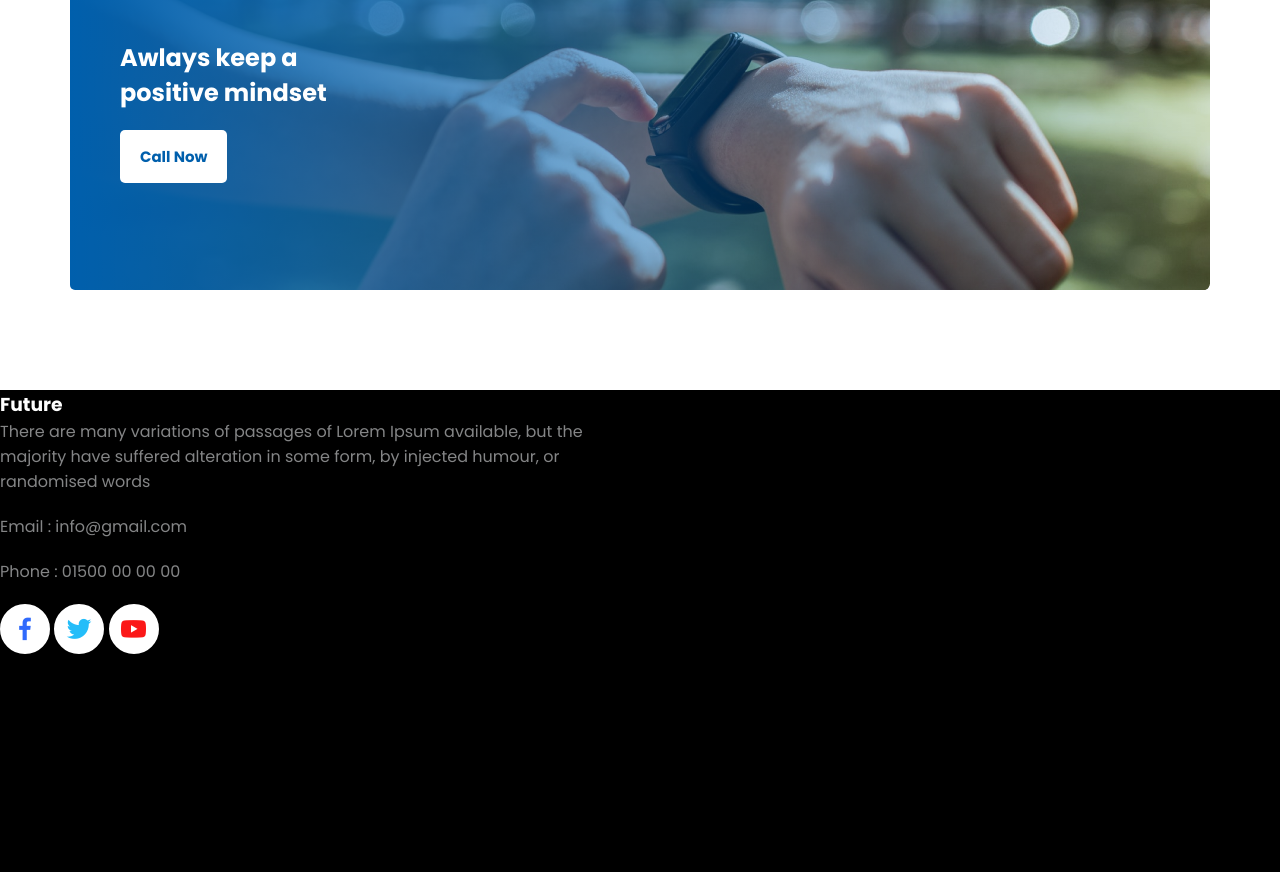
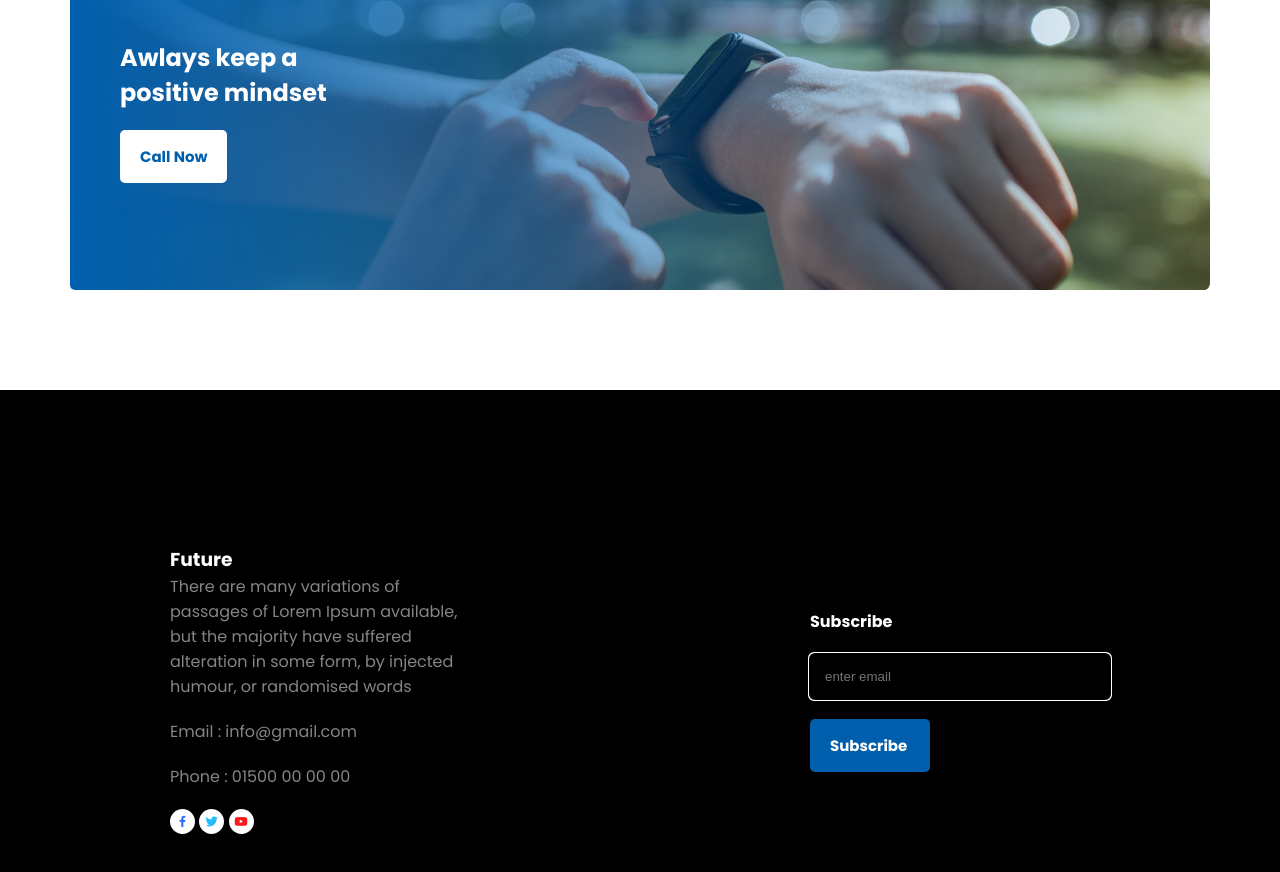
Before and after one commit to Freelancerhatem/new-year, a plain HTML site: page index.html in a window 1280 px wide. Shown: the part 1860-2732 px from the top of the page. Drawn offline with nearby package versions, Linux system fonts and the light colour scheme.

Commit message:
all the item item updated and finished

```diff
--- a/index.html
+++ b/index.html
@@ -113,6 +113,16 @@
                     <i class='bx bxl-youtube'></i>
                 </div>
             </div>
+            <!-- first column end -->
+            <div class="colomn">
+                <h4 class="second-part-title">Subscribe</h4>
+                <div class="input-container">
+                        <input type="email" placeholder="enter email" id="email">
+                        <a href="#" class="sub-btn">Subscribe</a>
+                </div>
+
+            </div>
+
         </section>
     </footer>
 
--- a/style.css
+++ b/style.css
@@ -46,8 +46,6 @@ header {
     font-weight: 700;
     color: #005FAC;
     background-color: rgb(255, 255, 255);
-    /* width: 120px;
-    height: 40px; */
     padding: 15px 20px;
     border-radius: 5px;
 }
@@ -144,7 +142,7 @@ ul li {
     background: rgb(0, 0, 0);
 }
 .colomn{
-    width: 50%;
+    width: 300px;
 }
 .colomn h3{
     color: white;
@@ -157,9 +155,9 @@ ul li {
 .icons  .bxl-facebook{
     color: rgb(48, 106, 252);
     background: white;
-    border: 10px solid white;
+    border: 5px solid white;
     border-color: white;
-    font-size: 30px;
+    font-size: 15px;
     border-radius: 50%;
 
 
@@ -167,18 +165,54 @@ ul li {
 .icons .bxl-twitter{
     color: rgb(36, 189, 249);
     background: white;
-    border: 10px solid white;
+    border: 5px solid white;
     border-color: white;
-    font-size: 30px;
+    font-size: 15px;
     border-radius: 50%;
 
 }
 .icons .bxl-youtube{
     color: rgb(251, 24, 24);
     background: white;
-    border: 10px solid white;
+    border: 5px solid white;
     border-color: white;
-    font-size: 30px;
+    font-size: 15px;
     border-radius: 50%;
 
 }
+/* first colomn end */
+.footer-container{
+    display: flex;
+    justify-content: space-around;
+    align-items: center;
+}
+.second-part-title{
+    color: white;
+
+}
+.second-part-title{
+    margin-bottom: 20px;
+}
+.input-container{
+    display: flex;
+    flex-direction: column;
+}
+.input-container input{
+    padding: 15px;
+    border: whitesmoke;
+    outline:auto;
+    background: none;
+    border-radius: 5px;
+}
+.sub-btn{
+    display: inline-block;
+    text-decoration: none;
+    font-size: 15px;
+    font-weight: 700;
+    width: 80px;
+    margin-top: 20px;
+    color: #ffffff;
+    background-color: #005FAC;
+    padding: 15px 20px;
+    border-radius: 5px;
+}
```
